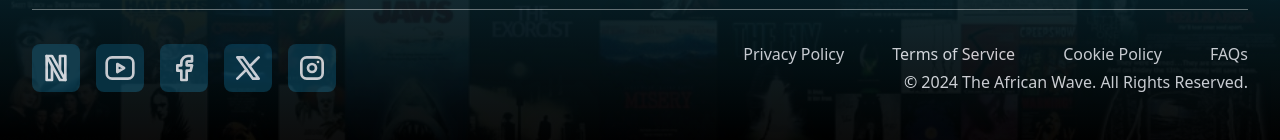
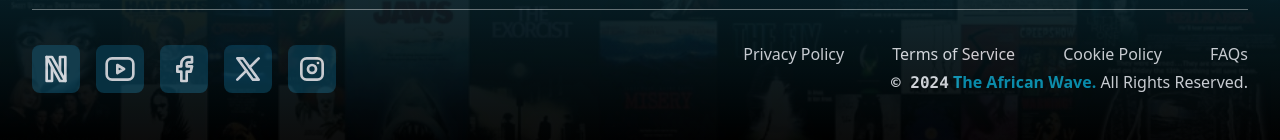
Before and after one commit to RemedyOnline/omdbMovieTopUp, a React (Vite) app: page / in a window 1280 px wide. Shown: the part 1708-1848 px from the top of the page. Built offline with nearby package versions, Linux system fonts and the light colour scheme; no server answers.

Commit message:
Done with this shid bro!

```diff
--- a/src/pages/Footer.jsx
+++ b/src/pages/Footer.jsx
@@ -161,7 +161,11 @@ const Footer = () => {
                   </li>
                 </ul>
                 <p className="text-center text-sm md:text-base">
-                  © 2024 The African Wave. All Rights Reserved.
+                  <span className="font-mono font-semibold">© 2024</span>{" "}
+                  <span className="font-semibold text-inputBG">
+                    The African Wave.
+                  </span>{" "}
+                  All Rights Reserved.
                 </p>
               </div>
             </div>
```
